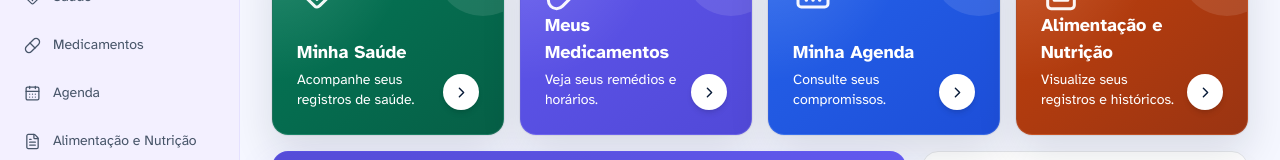
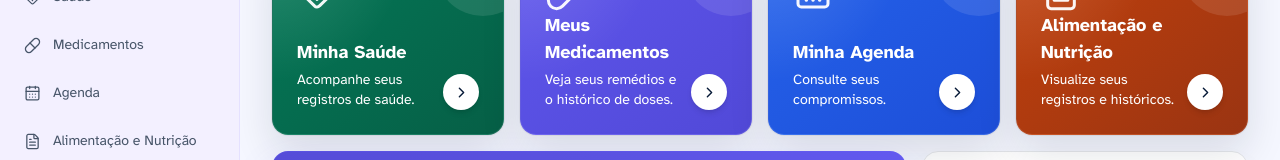
Before and after one commit to MixuriM/Elder_Web, a React (Vite) app in the folder frontend/: page /Home in a window 1280 px wide. Shown: the part 241-401 px from the top of the page. Built offline with nearby package versions, Linux system fonts and the light colour scheme; no server answers; sample sign-in values are in the browser's storage.

Commit message:
fix(frontend): card de medicamentos sem prometer horários
O card dizia "Veja seus remédios e horários.", mas o medicamento não tem
horário estruturado. Agora diz "Veja seus remédios e o histórico de doses."

```diff
--- a/frontend/src/components/Home/ActionCards.tsx
+++ b/frontend/src/components/Home/ActionCards.tsx
@@ -40,7 +40,7 @@ function ActionCards() {
 
       <ActionCard
         title="Meus Medicamentos"
-        description="Veja seus remédios e horários."
+        description="Veja seus remédios e o histórico de doses."
         icon={Pill}
         onClick={() => navigate("/remedios")}
         color="
```
Also changed, not shown: 1 other file (tests, documents, lock files or other folders).
